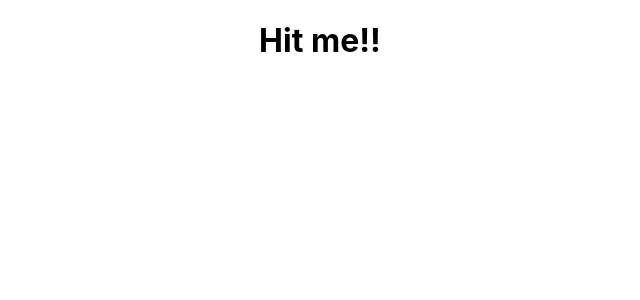
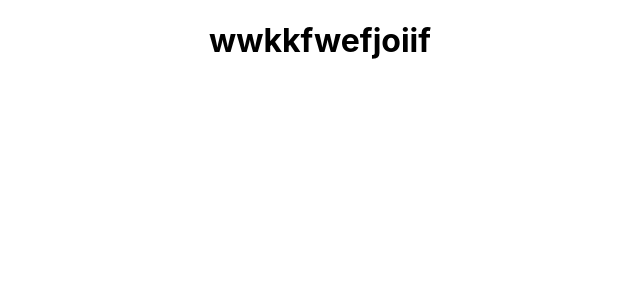
Before and after one commit to jatin33/portfolio, a React (Create React App) app: page / in a window 1280 px wide. Shown: the top 300 px of the page, without its empty margins (320-960 px from the left). Built offline with nearby package versions, Linux system fonts and the light colour scheme.

Commit message:
testing ci

```diff
--- a/src/App.js
+++ b/src/App.js
@@ -4,7 +4,7 @@ import './App.css';
 function App() {
   return (
     <div className="App">
-      <h1>Hit me!!</h1>
+      <h1>wwkkfwefjoiif</h1>
     </div>
   );
 }
```
